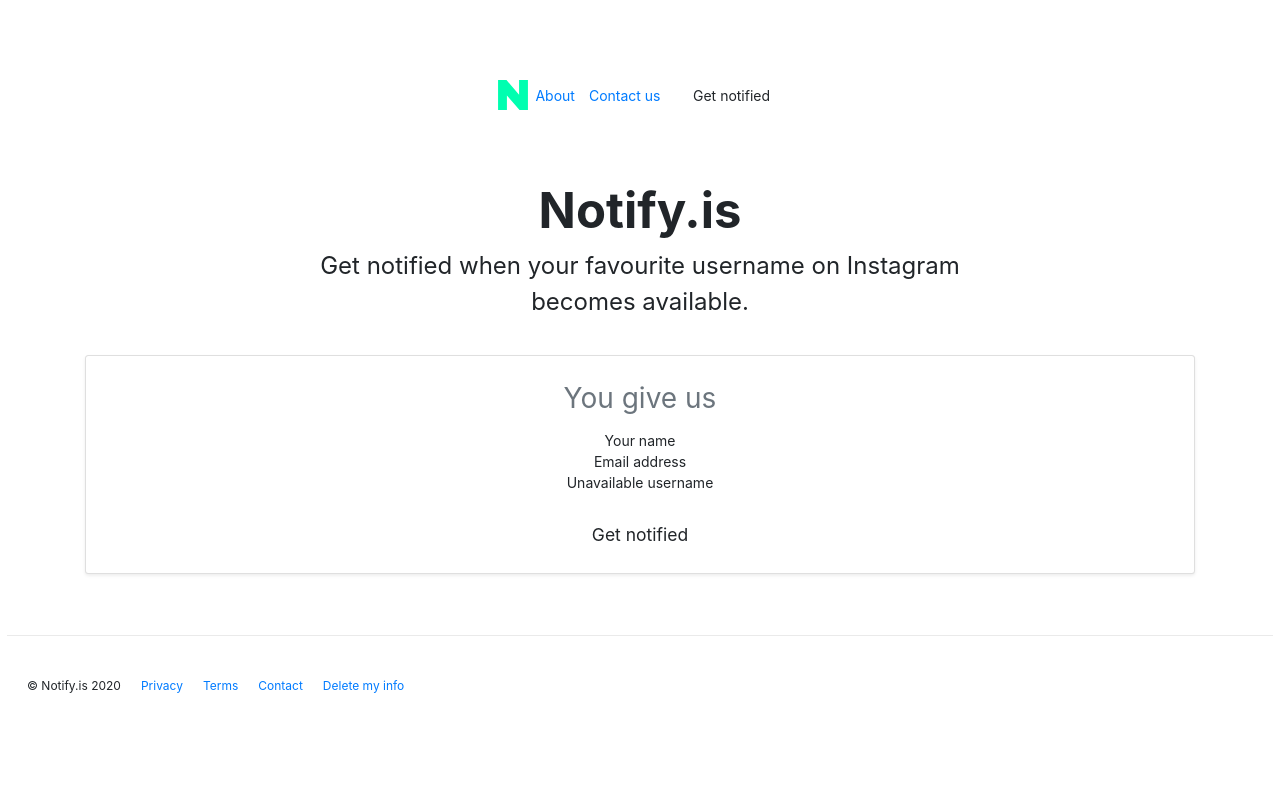
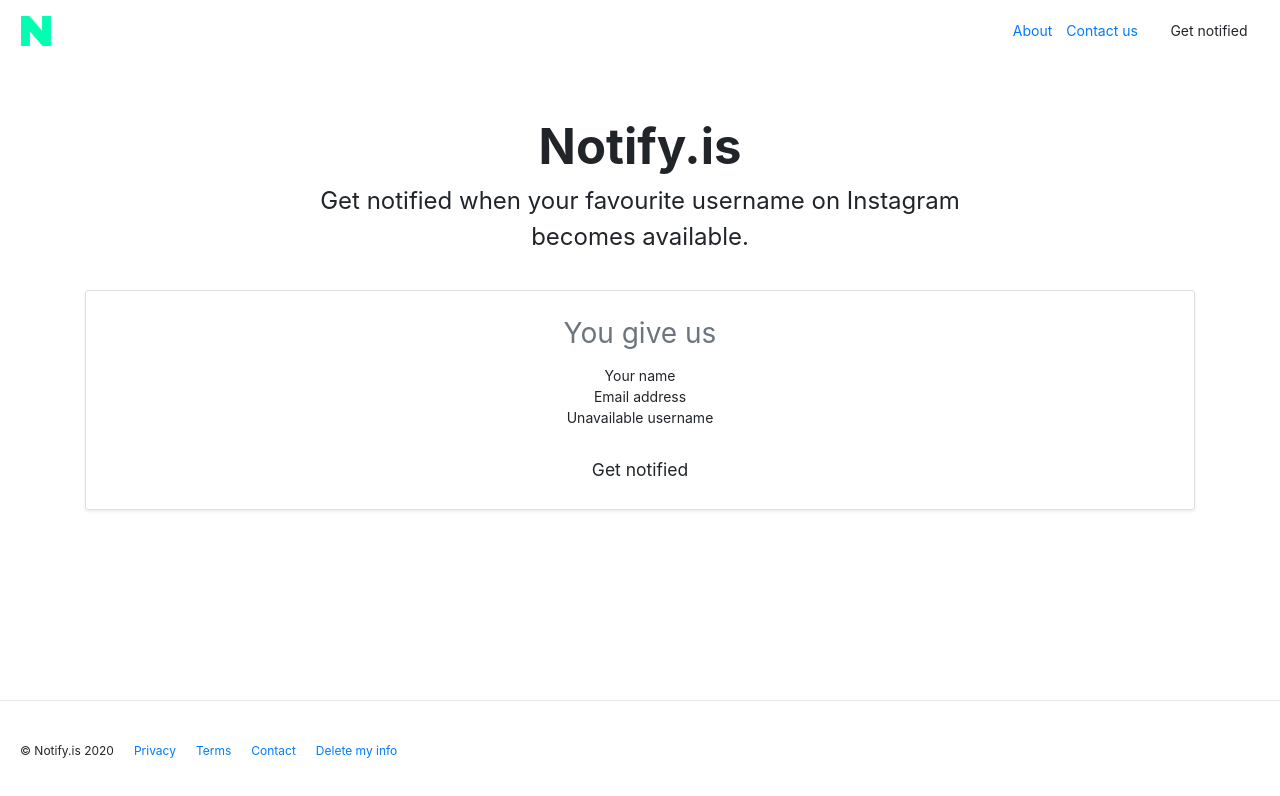
Before and after one commit to oliverproud/notify.is, a Next.js app: page / in a window 1280 px wide. Shown: the top 796 px of the page. Built offline with nearby package versions, Linux system fonts and the light colour scheme.

Commit message:
add display and flex css for main section

```diff
--- a/styles/layout.module.css
+++ b/styles/layout.module.css
@@ -1,8 +1,10 @@
 .container {
   min-height: 100vh;
-  padding: 0 0.5rem;
   display: flex;
   flex-direction: column;
-  justify-content: center;
-  align-items: center;
 }
+
+.main {
+  display: flex;
+  flex: 1;
+}
```
